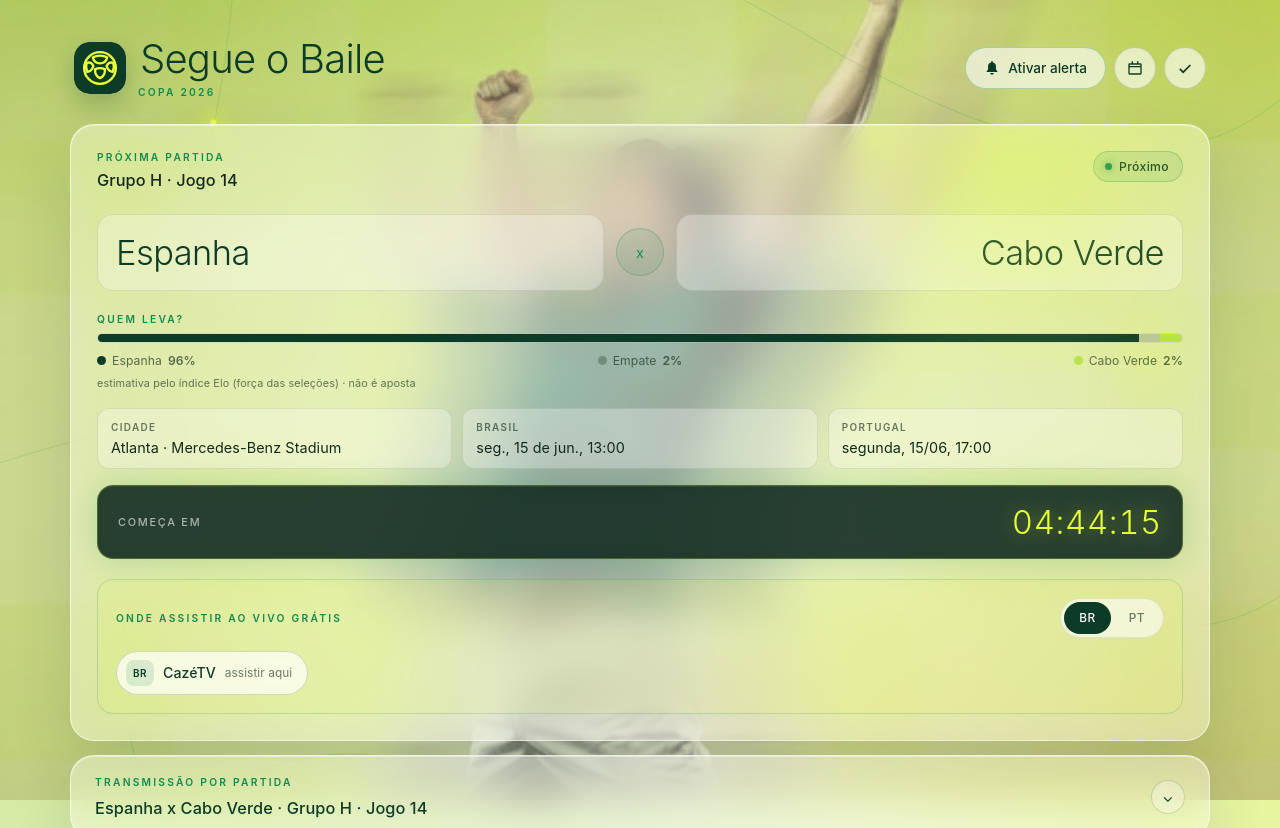
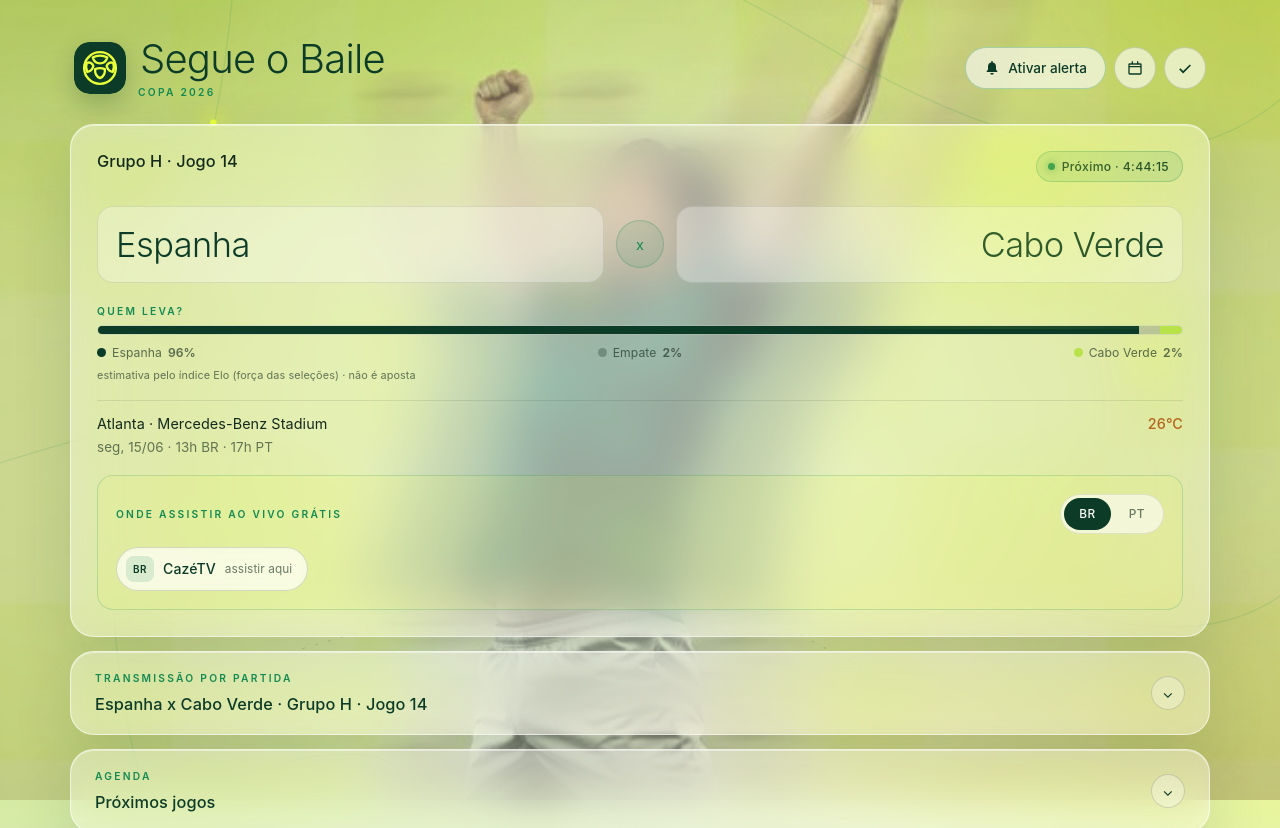
Before and after one commit to andredemarzo/segue-o-baile, a plain HTML site: page site/index.html in a window 1280 px wide. Shown: the top 828 px of the page. Drawn offline with Linux system fonts and the light colour scheme.

Commit message:
feat: card redesenhado (status+contagem com segundos, BR/PT numa linha, temperatura Open-Meteo) (v58)

```diff
--- a/site/app.js
+++ b/site/app.js
@@ -15,11 +15,9 @@ const el = {
   matchState: document.querySelector("#match-state"),
   scoreline: document.querySelector("#scoreline"),
   predict: document.querySelector("#predict"),
-  city: document.querySelector("#city"),
-  timeBr: document.querySelector("#time-br"),
-  timePt: document.querySelector("#time-pt"),
-  countLabel: document.querySelector("#count-label"),
-  countdown: document.querySelector("#countdown"),
+  cityVenue: document.querySelector("#city-venue"),
+  temp: document.querySelector("#temp"),
+  when: document.querySelector("#when"),
   liveStreams: document.querySelector("#live-streams"),
   liveStreamsLabel: document.querySelector("#live-streams-label"),
   streamLinks: document.querySelector("#stream-links"),
@@ -87,6 +85,38 @@ function formatDistance(ms) {
   const seconds = totalSeconds % 60;
   if (days > 0) return `${days}d ${two(hours)}:${two(minutes)}:${two(seconds)}`;
   return `${two(hours)}:${two(minutes)}:${two(seconds)}`;
+}
+
+// Contagem p/ o badge, COM segundos (dá dinamismo): "4:48:23" / "48:23".
+// A dias de distância vira "3d 4h" (segundos ali seriam ruído).
+function compactCountdown(ms) {
+  const total = Math.max(0, Math.floor(ms / 1000));
+  const d = Math.floor(total / 86400);
+  const h = Math.floor((total % 86400) / 3600);
+  const m = Math.floor((total % 3600) / 60);
+  const s = total % 60;
+  if (d > 0) return `${d}d ${h}h`;
+  if (h > 0) return `${h}:${two(m)}:${two(s)}`;
+  return `${m}:${two(s)}`;
+}
+
+// Hora compacta no fuso: "13h" ou "13h30".
+function compactHour(date, timeZone, locale) {
+  const parts = new Intl.DateTimeFormat(locale, {
+    hour: "2-digit", minute: "2-digit", hour12: false, timeZone,
+  }).formatToParts(date);
+  const h = parseInt(parts.find((p) => p.type === "hour").value, 10);
+  const m = parts.find((p) => p.type === "minute").value;
+  return m === "00" ? `${h}h` : `${h}h${m}`;
+}
+
+// Linha única de data + horários: "seg, 15/06 · 13h BR · 17h PT" (marca (+1) se em PT já é o dia seguinte).
+function whenLine(date) {
+  const wd = new Intl.DateTimeFormat("pt-BR", { weekday: "short", timeZone: BR_TZ }).format(date).replace(/\.$/, "");
+  const dm = new Intl.DateTimeFormat("pt-BR", { day: "2-digit", month: "2-digit", timeZone: BR_TZ }).format(date);
+  const dayKey = (tz) => new Intl.DateTimeFormat("en-CA", { year: "numeric", month: "2-digit", day: "2-digit", timeZone: tz }).format(date);
+  const ptNext = dayKey(PT_TZ) > dayKey(BR_TZ) ? " (+1)" : "";
+  return `${wd}, ${dm} · ${compactHour(date, BR_TZ, "pt-BR")} BR · ${compactHour(date, PT_TZ, "pt-PT")}${ptNext} PT`;
 }
 
 // Status real da FIFA para o jogo (0=encerrado, 1=futuro, 3=ao vivo), ou null se
@@ -775,16 +805,19 @@ function renderNext() {
   const match = getNextMatch(now);
   const start = utcDate(match);
   const phase = matchPhase(match);
-  const bar = el.countdown.parentElement;
   const live = liveById[match.id];
 
-  // Cabeçalho/cidade/horários/transmissão/predict só mudam quando o JOGO ou a FASE
-  // muda (evita flicker a cada segundo).
+  // Cabeçalho/meta/transmissão/predict só mudam quando o JOGO ou a FASE muda.
   if (match.id !== renderedMatchId || phase !== renderedPhase) {
     el.nextTitle.textContent = `${stageLabel(match)} · Jogo ${match.id}`;
-    el.city.textContent = `${match.city} · ${match.venue}`;
-    el.timeBr.textContent = formatTime(start, BR_TZ, "pt-BR");
-    el.timePt.textContent = formatTime(start, PT_TZ, "pt-PT");
+    el.cityVenue.textContent = `${match.city} · ${match.venue}`;
+    if (match.weather && match.weather.tempC != null) {
+      el.temp.textContent = `${match.weather.tempC}°C`;
+      el.temp.hidden = false;
+    } else {
+      el.temp.hidden = true;
+    }
+    el.when.textContent = whenLine(start);
     if (!selectedMatchId) renderBroadcasts(match);
     renderLiveStreams(match, phase === "live");
     renderPredict(match, phase);
@@ -800,22 +833,16 @@ function renderNext() {
     renderedScoreSig = sig;
   }
 
+  // Badge = estado + tempo juntos (a contagem "Começa em" entrou aqui). Atualiza todo tick.
   if (phase === "live") {
-    bar.hidden = false;
     el.matchState.className = "badge badge-live";
-    el.matchState.textContent = "Ao vivo";
-    el.countLabel.textContent = "Tempo de jogo";
-    el.countdown.textContent = (live && live.time) || "—";
+    el.matchState.textContent = live && live.time ? `Ao vivo · ${live.time}` : "Ao vivo";
   } else if (phase === "finished") {
-    bar.hidden = true; // jogo acabou — o placar final já está no painel
     el.matchState.className = "badge badge-finished";
     el.matchState.textContent = "Encerrado";
   } else {
-    bar.hidden = false;
     el.matchState.className = "badge badge-upcoming";
-    el.matchState.textContent = "Próximo";
-    el.countLabel.textContent = "Começa em";
-    el.countdown.textContent = formatDistance(start - now);
+    el.matchState.textContent = `Próximo · ${compactCountdown(start - now)}`;
   }
 }
 
--- a/site/data/matches.json
+++ b/site/data/matches.json
@@ -2,7 +2,7 @@
   "source": "API oficial da FIFA — api.fifa.com (idCompetition=17, idSeason=285023, language=pt-BR)",
   "sourceUrl": "https://api.fifa.com/api/v3/calendar/matches?idCompetition=17&idSeason=285023&count=400&language=pt-BR",
   "phase": "all",
-  "updatedAt": "2026-06-15T11:32:27+01:00",
+  "updatedAt": "2026-06-15T11:58:01+01:00",
   "matches": [
     {
       "id": 1,
@@ -446,6 +446,10 @@
         "home": 10,
         "draw": 8,
         "away": 82
+      },
+      "weather": {
+        "tempC": 29,
+        "at": "2026-06-15T10:57:41+00:00"
       }
     },
     {
@@ -468,6 +472,10 @@
         "home": 96,
         "draw": 2,
         "away": 2
+      },
+      "weather": {
+        "tempC": 26,
+        "at": "2026-06-15T10:57:41+00:00"
       }
     },
     {
@@ -490,6 +498,10 @@
         "home": 70,
         "draw": 14,
         "away": 16
+      },
+      "weather": {
+        "tempC": 20,
+        "at": "2026-06-15T10:57:41+00:00"
       }
     },
     {
@@ -512,6 +524,10 @@
         "home": 68,
         "draw": 15,
         "away": 17
+      },
+      "weather": {
+        "tempC": 27,
+        "at": "2026-06-15T10:57:41+00:00"
       }
     },
     {
@@ -534,6 +550,10 @@
         "home": 69,
         "draw": 14,
         "away": 17
+      },
+      "weather": {
+        "tempC": 26,
+        "at": "2026-06-15T10:57:41+00:00"
       }
     },
     {
@@ -556,6 +576,10 @@
         "home": 10,
         "draw": 9,
         "away": 81
+      },
+      "weather": {
+        "tempC": 24,
+        "at": "2026-06-15T10:57:41+00:00"
       }
     },
     {
@@ -578,6 +602,10 @@
         "home": 84,
         "draw": 7,
         "away": 9
+      },
+      "weather": {
+        "tempC": 27,
+        "at": "2026-06-15T10:57:41+00:00"
       }
     },
     {
@@ -600,6 +628,10 @@
         "home": 61,
         "draw": 18,
         "away": 21
+      },
+      "weather": {
+        "tempC": 18,
+        "at": "2026-06-15T10:57:41+00:00"
       }
     },
     {
@@ -622,6 +654,10 @@
         "home": 15,
         "draw": 13,
         "away": 72
+      },
+      "weather": {
+        "tempC": 19,
+        "at": "2026-06-15T10:57:41+00:00"
       }
     },
     {
@@ -644,6 +680,10 @@
         "home": 55,
         "draw": 21,
         "away": 24
+      },
+      "weather": {
+        "tempC": 33,
+        "at": "2026-06-15T10:57:41+00:00"
       }
     },
     {
@@ -666,6 +706,10 @@
         "home": 84,
         "draw": 8,
         "away": 8
+      },
+      "weather": {
+        "tempC": 23,
+        "at": "2026-06-15T10:57:41+00:00"
       }
     },
     {
@@ -688,6 +732,10 @@
         "home": 12,
         "draw": 11,
         "away": 77
+      },
+      "weather": {
+        "tempC": 17,
+        "at": "2026-06-15T10:57:41+00:00"
       }
     },
     {
@@ -710,6 +758,10 @@
         "home": 69,
         "draw": 14,
         "away": 17
+      },
+      "weather": {
+        "tempC": 24,
+        "at": "2026-06-15T10:57:41+00:00"
       }
     },
     {
@@ -732,6 +784,10 @@
         "home": 75,
         "draw": 12,
         "away": 13
+      },
+      "weather": {
+        "tempC": 24,
+        "at": "2026-06-15T10:57:41+00:00"
       }
     },
     {
@@ -754,6 +810,10 @@
         "home": 82,
         "draw": 8,
         "away": 10
+      },
+      "weather": {
+        "tempC": 22,
+        "at": "2026-06-15T10:57:41+00:00"
       }
     },
     {
@@ -776,6 +836,10 @@
         "home": 52,
         "draw": 22,
         "away": 26
+      },
+      "weather": {
+        "tempC": 20,
+        "at": "2026-06-15T10:57:41+00:00"
       }
     },
     {
@@ -798,6 +862,10 @@
         "home": 91,
         "draw": 4,
         "away": 5
+      },
+      "weather": {
+        "tempC": 24,
+        "at": "2026-06-15T10:57:41+00:00"
       }
     },
     {
@@ -820,6 +888,10 @@
         "home": 30,
         "draw": 26,
         "away": 44
+      },
+      "weather": {
+        "tempC": 26,
+        "at": "2026-06-15T10:57:41+00:00"
       }
     },
     {
@@ -842,6 +914,10 @@
         "home": 48,
         "draw": 24,
         "away": 28
+      },
+      "weather": {
+        "tempC": 23,
+        "at": "2026-06-15T10:57:41+00:00"
       }
     },
     {
@@ -864,6 +940,10 @@
         "home": 29,
         "draw": 25,
         "away": 46
+      },
+      "weather": {
+        "tempC": 28,
+        "at": "2026-06-15T10:57:41+00:00"
       }
     },
     {
@@ -886,6 +966,10 @@
         "home": 68,
         "draw": 15,
         "away": 17
+      },
+      "weather": {
+        "tempC": 21,
+        "at": "2026-06-15T10:57:41+00:00"
       }
     },
     {
@@ -908,6 +992,10 @@
         "home": 92,
         "draw": 4,
         "away": 4
+      },
+      "weather": {
+        "tempC": 24,
+        "at": "2026-06-15T10:57:41+00:00"
       }
     },
     {
@@ -930,6 +1018,10 @@
         "home": 67,
         "draw": 15,
         "away": 18
+      },
+      "weather": {
+        "tempC": 30,
+        "at": "2026-06-15T10:57:41+00:00"
       }
     },
     {
@@ -952,6 +1044,10 @@
         "home": 9,
         "draw": 8,
         "away": 83
+      },
+      "weather": {
+        "tempC": 29,
+        "at": "2026-06-15T10:57:41+00:00"
       }
     },
     {
@@ -974,6 +1070,10 @@
         "home": 82,
         "draw": 8,
         "away": 10
+      },
+      "weather": {
+        "tempC": 32,
+        "at": "2026-06-15T10:57:41+00:00"
       }
     },
     {
@@ -996,6 +1096,10 @@
         "home": 96,
         "draw": 2,
         "away": 2
+      },
+      "weather": {
+        "tempC": 30,
+        "at": "2026-06-15T10:57:41+00:00"
       }
     },
     {
@@ -1018,6 +1122,10 @@
         "home": 57,
         "draw": 20,
         "away": 23
+      },
+      "weather": {
+        "tempC": 22,
+        "at": "2026-06-15T10:57:41+00:00"
       }
     },
     {
@@ -1040,6 +1148,10 @@
         "home": 22,
         "draw": 19,
         "away": 59
+      },
+      "weather": {
+        "tempC": 18,
+        "at": "2026-06-15T10:57:41+00:00"
       }
     },
     {
@@ -1062,6 +1174,10 @@
         "home": 45,
         "draw": 25,
         "away": 30
+      },
+      "weather": {
+        "tempC": 23,
+        "at": "2026-06-15T10:57:41+00:00"
       }
     },
     {
@@ -1084,6 +1200,10 @@
         "home": 91,
         "draw": 4,
         "away": 5
+      },
+      "weather": {
+        "tempC": 24,
+        "at": "2026-06-15T10:57:41+00:00"
       }
     },
     {
@@ -1106,6 +1226,10 @@
         "home": 79,
         "draw": 10,
         "away": 11
+      },
+      "weather": {
+        "tempC": 30,
+        "at": "2026-06-15T10:57:41+00:00"
       }
     },
     {
@@ -1128,6 +1252,10 @@
         "home": 26,
         "draw": 22,
         "away": 52
+      },
+      "weather": {
+        "tempC": 25,
+        "at": "2026-06-15T10:57:41+00:00"
       }
     },
     {
@@ -1150,6 +1278,10 @@
         "home": 94,
         "draw": 3,
         "away": 3
+      },
+      "weather": {
+        "tempC": 26,
+        "at": "2026-06-15T10:57:41+00:00"
       }
     },
     {
@@ -1172,6 +1304,10 @@
         "home": 18,
         "draw": 16,
         "away": 66
+      },
+      "weather": {
+        "tempC": 21,
+        "at": "2026-06-15T10:57:41+00:00"
       }
     },
     {
@@ -1194,6 +1330,10 @@
         "home": 78,
         "draw": 10,
         "away": 12
+      },
+      "weather": {
+        "tempC": 32,
+        "at": "2026-06-15T10:57:41+00:00"
       }
     },
     {
@@ -1216,6 +1356,10 @@
         "home": 83,
         "draw": 8,
         "away": 9
+      },
+      "weather": {
+        "tempC": 19,
+        "at": "2026-06-15T10:57:41+00:00"
       }
     },
     {
@@ -1238,6 +1382,10 @@
         "home": 18,
         "draw": 15,
         "away": 67
+      },
+      "weather": {
+        "tempC": 32,
+        "at": "2026-06-15T10:57:41+00:00"
       }
     },
     {
@@ -1260,6 +1408,10 @@
         "home": 81,
         "draw": 9,
         "away": 10
+      },
+      "weather": {
+        "tempC": 27,
+        "at": "2026-06-15T10:57:41+00:00"
       }
     },
     {
@@ -1282,6 +1434,10 @@
         "home": 53,
         "draw": 22,
         "away": 25
+      },
+      "weather": {
+        "tempC": 13,
+        "at": "2026-06-15T10:57:41+00:00"
       }
     },
     {
@@ -1304,6 +1460,10 @@
         "home": 64,
         "draw": 16,
         "away": 20
+      },
+      "weather": {
+        "tempC": 19,
+        "at": "2026-06-15T10:57:41+00:00"
       }
     },
     {
@@ -1326,6 +1486,10 @@
         "home": 19,
         "draw": 16,
         "away": 65
+      },
+      "weather": {
+        "tempC": 16,
+        "at": "2026-06-15T10:57:41+00:00"
       }
     },
     {
@@ -1348,6 +1512,10 @@
         "home": 12,
         "draw": 10,
         "away": 78
+      },
+      "weather": {
+        "tempC": 32,
+        "at": "2026-06-15T10:57:41+00:00"
       }
     },
     {
@@ -1370,6 +1538,10 @@
         "home": 10,
         "draw": 8,
         "away": 82
+      },
+      "weather": {
+        "tempC": 30,
+        "at": "2026-06-15T10:57:41+00:00"
       }
     },
     {
@@ -1392,6 +1564,10 @@
         "home": 30,
         "draw": 26,
         "away": 44
+      },
+      "weather": {
+        "tempC": 25,
+        "at": "2026-06-15T10:57:41+00:00"
       }
     },
     {
@@ -1414,6 +1590,10 @@
         "home": 62,
         "draw": 17,
         "away": 21
+      },
+      "weather": {
+        "tempC": 34,
+        "at": "2026-06-15T10:57:41+00:00"
       }
     },
     {
@@ -1436,6 +1616,10 @@
         "home": 8,
         "draw": 7,
         "away": 85
+      },
+      "weather": {
+        "tempC": 30,
+        "at": "2026-06-15T10:57:41+00:00"
       }
     },
     {
@@ -1458,6 +1642,10 @@
         "home": 48,
         "draw": 24,
         "away": 28
+      },
+      "weather": {
+        "tempC": 21,
+        "at": "2026-06-15T10:57:41+00:00"
       }
     },
     {
@@ -1480,6 +1668,10 @@
         "home": 29,
         "draw": 25,
         "away": 46
+      },
+      "weather": {
+        "tempC": 24,
+        "at": "2026-06-15T10:57:41+00:00"
       }
     },
     {
@@ -1502,6 +1694,10 @@
         "home": 21,
         "draw": 18,
         "away": 61
+      },
+      "weather": {
+        "tempC": 28,
+        "at": "2026-06-15T10:57:41+00:00"
       }
     },
     {
@@ -1524,6 +1720,10 @@
         "home": 75,
         "draw": 11,
         "away": 14
+      },
+      "weather": {
+        "tempC": 24,
+        "at": "2026-06-15T10:57:41+00:00"
       }
     },
     {
@@ -1546,6 +1746,10 @@
         "home": 27,
         "draw": 24,
         "away": 49
+      },
+      "weather": {
+        "tempC": 18,
+        "at": "2026-06-15T10:57:41+00:00"
       }
     },
     {
@@ -1568,6 +1772,10 @@
         "home": 9,
         "draw": 8,
         "away": 83
+      },
+      "weather": {
+        "tempC": 17,
+        "at": "2026-06-15T10:57:41+00:00"
       }
     },
     {
@@ -1590,6 +1798,10 @@
         "home": 35,
         "draw": 30,
         "away": 35
+      },
+      "weather": {
+        "tempC": 32,
+        "at": "2026-06-15T10:57:41+00:00"
       }
     },
     {
@@ -1612,6 +1824,10 @@
         "home": 13,
         "draw": 11,
         "away": 76
+      },
+      "weather": {
+        "tempC": 20,
+        "at": "2026-06-15T10:57:41+00:00"
       }
     },
     {
@@ -1634,6 +1850,10 @@
         "home": 11,
         "draw": 9,
         "away": 80
+      },
+      "weather": {
+        "tempC": 30,
+        "at": "2026-06-15T10:57:41+00:00"
       }
     },
     {
@@ -1656,6 +1876,10 @@
         "home": 88,
         "draw": 5,
         "away": 7
+      },
+      "weather": {
+        "tempC": 29,
+        "at": "2026-06-15T10:57:41+00:00"
       }
     },
     {
@@ -1678,6 +1902,10 @@
         "home": 29,
         "draw": 25,
         "away": 46
+      },
+      "weather": {
+        "tempC": 27,
+        "at": "2026-06-15T10:57:41+00:00"
       }
     },
     {
@@ -1700,6 +1928,10 @@
         "home": 5,
         "draw": 5,
         "away": 90
+      },
+      "weather": {
+        "tempC": 33,
+        "at": "2026-06-15T10:57:41+00:00"
       }
     },
     {
@@ -1722,6 +1954,10 @@
         "home": 34,
         "draw": 29,
         "away": 37
+      },
+      "weather": {
+        "tempC": 31,
+        "at": "2026-06-15T10:57:41+00:00"
       }
     },
     {
@@ -1744,6 +1980,10 @@
         "home": 29,
         "draw": 25,
         "away": 46
+      },
+      "weather": {
+        "tempC": 35,
+        "at": "2026-06-15T10:57:41+00:00"
       }
     },
     {
@@ -1761,7 +2001,11 @@
       "homeScore": null,
       "awayScore": null,
       "city": "Inglewood",
-      "venue": "SoFi Stadium"
+      "venue": "SoFi Stadium",
+      "weather": {
+        "tempC": 21,
+        "at": "2026-06-15T10:57:41+00:00"
+      }
     },
     {
       "id": 74,
@@ -1778,7 +2022,11 @@
       "homeScore": null,
       "awayScore": null,
       "city": "Foxborough",
-      "venue": "Gillette Stadium"
+      "venue": "Gillette Stadium",
+      "weather": {
+        "tempC": 26,
+        "at": "2026-06-15T10:57:41+00:00"
+      }
     },
     {
       "id": 75,
@@ -1795,7 +2043,11 @@
       "homeScore": null,
       "awayScore": null,
       "city": "Guadalupe",
-      "venue": "Estadio BBVA"
+      "venue": "Estadio BBVA",
+      "weather": {
+        "tempC": 27,
+        "at": "2026-06-15T10:57:41+00:00"
+      }
     },
     {
       "id": 76,
@@ -1812,7 +2064,11 @@
       "homeScore": null,
       "awayScore": null,
       "city": "Houston",
-      "venue": "NRG Stadium"
+      "venue": "NRG Stadium",
+      "weather": {
+        "tempC": 33,
+        "at": "2026-06-15T10:57:41+00:00"
+      }
     },
     {
       "id": 77,
--- a/site/index.html
+++ b/site/index.html
@@ -13,7 +13,7 @@
     <meta name="apple-mobile-web-app-capable" content="yes">
     <meta name="apple-mobile-web-app-status-bar-style" content="default">
     <meta name="apple-mobile-web-app-title" content="Segue o Baile">
-    <link rel="stylesheet" href="styles.css?v=57">
+    <link rel="stylesheet" href="styles.css?v=58">
   </head>
   <body>
     <div class="field-photo" aria-hidden="true"></div>
@@ -90,10 +90,7 @@
       <section class="hero">
         <article class="match-panel" aria-labelledby="next-title">
           <div class="panel-head">
-            <div>
-              <p class="eyebrow">Próxima partida</p>
-              <h2 id="next-title">Carregando...</h2>
-            </div>
+            <h2 id="next-title">Carregando...</h2>
             <span class="badge" id="match-state">Próximo</span>
           </div>
 
@@ -101,24 +98,12 @@
 
           <div class="predict" id="predict" hidden></div>
 
-          <dl class="match-meta">
-            <div>
-              <dt>Cidade</dt>
-              <dd id="city"></dd>
-            </div>
-            <div>
-              <dt>Brasil</dt>
-              <dd id="time-br"></dd>
-            </div>
-            <div>
-              <dt>Portugal</dt>
-              <dd id="time-pt"></dd>
-            </div>
-          </dl>
-
-          <div class="countdown" aria-live="off">
-            <span id="count-label">Começa em</span>
-            <strong id="countdown" aria-hidden="true">--:--:--</strong>
+          <div class="match-meta">
+            <p class="meta-line">
+              <span id="city-venue"></span>
+              <span class="temp" id="temp" hidden></span>
+            </p>
+            <p class="meta-line meta-when" id="when"></p>
           </div>
 
           <div class="live-streams" id="live-streams" hidden>
@@ -227,6 +212,6 @@
       </footer>
     </main>
 
-    <script src="app.js?v=57"></script>
+    <script src="app.js?v=58"></script>
   </body>
 </html>
--- a/site/styles.css
+++ b/site/styles.css
@@ -485,33 +485,33 @@ h2 {
 
 /* Meta (cidade / horários) */
 .match-meta {
-  display: grid;
-  grid-template-columns: repeat(3, 1fr);
-  gap: 10px;
+  display: flex;
+  flex-direction: column;
+  gap: 7px;
   margin: 0 0 16px;
+  padding-top: 14px;
+  border-top: 1px solid var(--hair);
 }
 
-.match-meta div {
-  min-width: 0;
-  padding: 12px 13px;
-  border: 1px solid var(--hair);
-  border-radius: var(--radius-xs);
-  background: var(--glass-3);
+.meta-line {
+  display: flex;
+  align-items: baseline;
+  justify-content: space-between;
+  gap: 14px;
+  margin: 0;
+  font-size: 0.9rem;
+  color: var(--ink);
 }
 
-dt {
+.meta-when {
   color: var(--ink-2);
-  font-size: 0.62rem;
-  font-weight: 600;
-  letter-spacing: 0.14em;
-  text-transform: uppercase;
+  font-size: 0.84rem;
 }
 
-dd {
-  margin: 6px 0 0;
-  font-weight: 400;
-  font-size: 0.9rem;
-  color: var(--ink);
+.temp {
+  flex: none;
+  font-weight: 500;
+  color: #b5651d; /* laranja-queimado: marcador discreto e legível da temperatura */
 }
 
 /* Countdown — barra escura viva */
@@ -1356,39 +1356,13 @@ summary:focus-visible {
     font-size: 0.82rem;
   }
 
-  /* Cidade/horários: um único bloco compacto */
+  /* Cidade/horários: 2 linhas compactas */
   .match-meta {
-    grid-template-columns: 1fr;
-    gap: 0;
-    border: 1px solid var(--hair);
-    border-radius: var(--radius-xs);
-    background: var(--glass-3);
-    overflow: hidden;
-  }
-
-  .match-meta div {
-    border: 0;
-    border-radius: 0;
-    background: transparent;
-    display: flex;
-    align-items: baseline;
-    justify-content: space-between;
-    gap: 12px;
-    padding: 11px 14px;
-  }
-
-  .match-meta div + div {
-    border-top: 1px solid var(--hair);
-  }
-
-  dd {
-    margin: 0;
-    text-align: right;
     font-size: 0.86rem;
   }
 
-  .countdown strong {
-    font-size: 1.7rem;
+  .meta-when {
+    font-size: 0.8rem;
   }
 
   .expand > summary,
--- a/site/sw.js
+++ b/site/sw.js
@@ -1,9 +1,9 @@
-const CACHE_NAME = "copa-2026-alertas-v57";
+const CACHE_NAME = "copa-2026-alertas-v58";
 const STATIC_ASSETS = [
   "./",
   "./index.html",
-  "./styles.css?v=57",
-  "./app.js?v=57",
+  "./styles.css?v=58",
+  "./app.js?v=58",
   "./manifest.webmanifest",
   "./data/matches.json",
   "./data/broadcasts.json",
```
Also changed, not shown: 1 other file.
